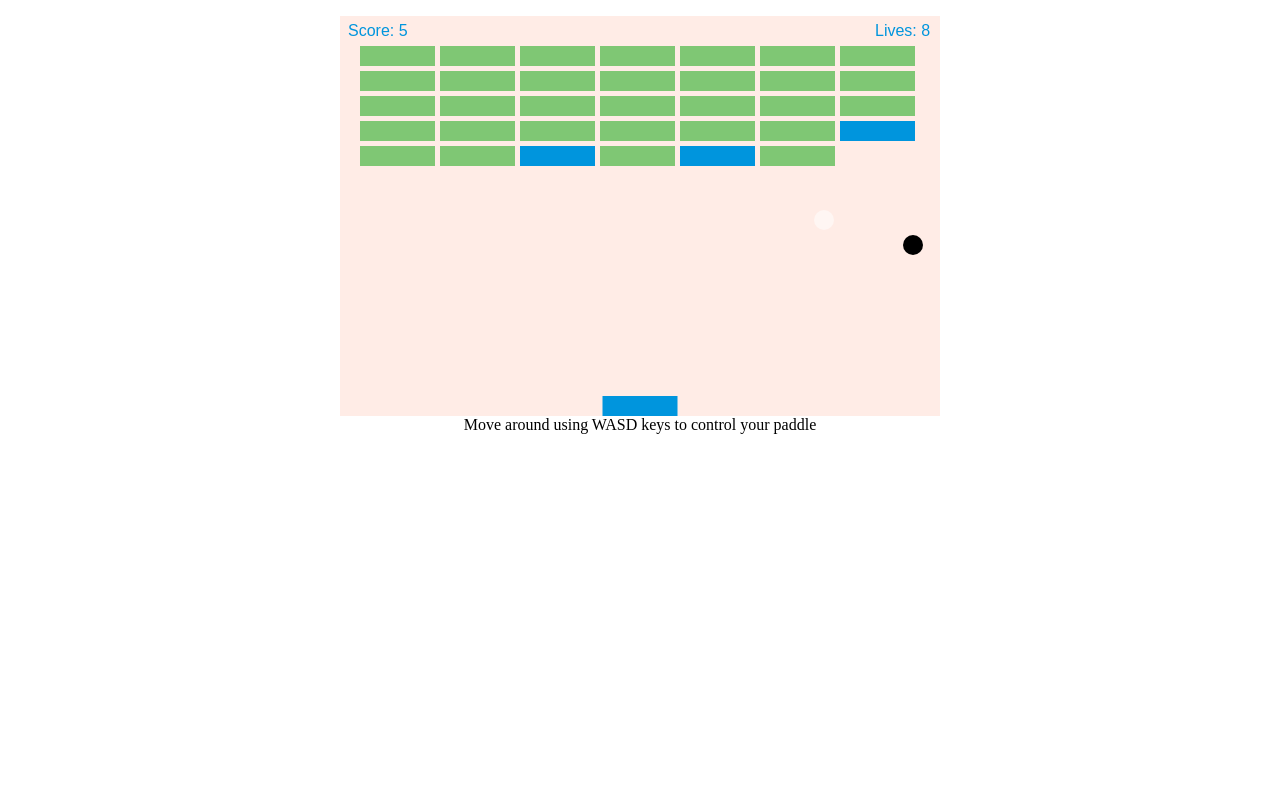
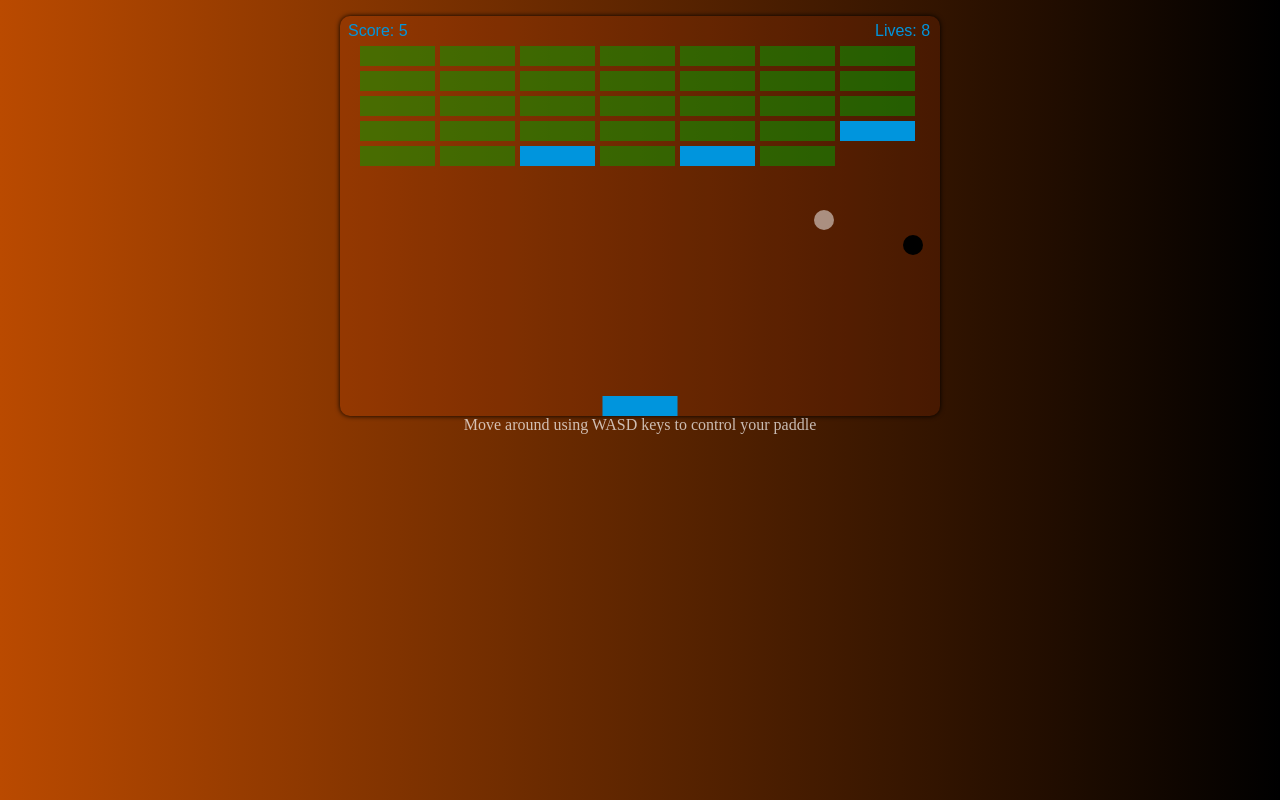
Before and after one commit to Mizuone/arcade, a plain HTML site: page Break/index.html in a window 1280 px wide. Drawn offline with Linux system fonts and the light colour scheme.

Commit message:
Add files via upload

```diff
--- a/Break/sitesheet.css
+++ b/Break/sitesheet.css
@@ -15,37 +15,18 @@ height:100%;
 }
 
 body {
-
-}
-
-h1 {
-
-}
-
-h2 {
-
-
-}
-
-p {
-
-
-}
-
-ul {
-
-
-}
-
-ol {
-
-
+    background: #000000; /* fallback for old browsers */
+    background: -webkit-linear-gradient(to left, #000000 , #BA4A00); /* Chrome 10-25, Safari 5.1-6 */
+    background: linear-gradient(to left, #000000 , #BA4A00); /* W3C, IE 10+/ Edge, Firefox 16+, Chrome 26+, Opera 12+, Safari 7+ */
+    color: rgba(255,255,255,0.7);
 }
 #myCanvas {
     background:rgba(250, 68, 13, 0.1);
 	display: block;
 	margin: 0 auto;
     margin-top: 1em;
+    box-shadow: 0 0 5px black;
+    border-radius: 10px;
 }
 #canvas_Level2 {
 	background:rgba(250, 68, 13, 0.1);
```
Also changed, not shown: Break/index.html (+0 -1 lines). Lines whose indentation alone changed are shown as unchanged.
